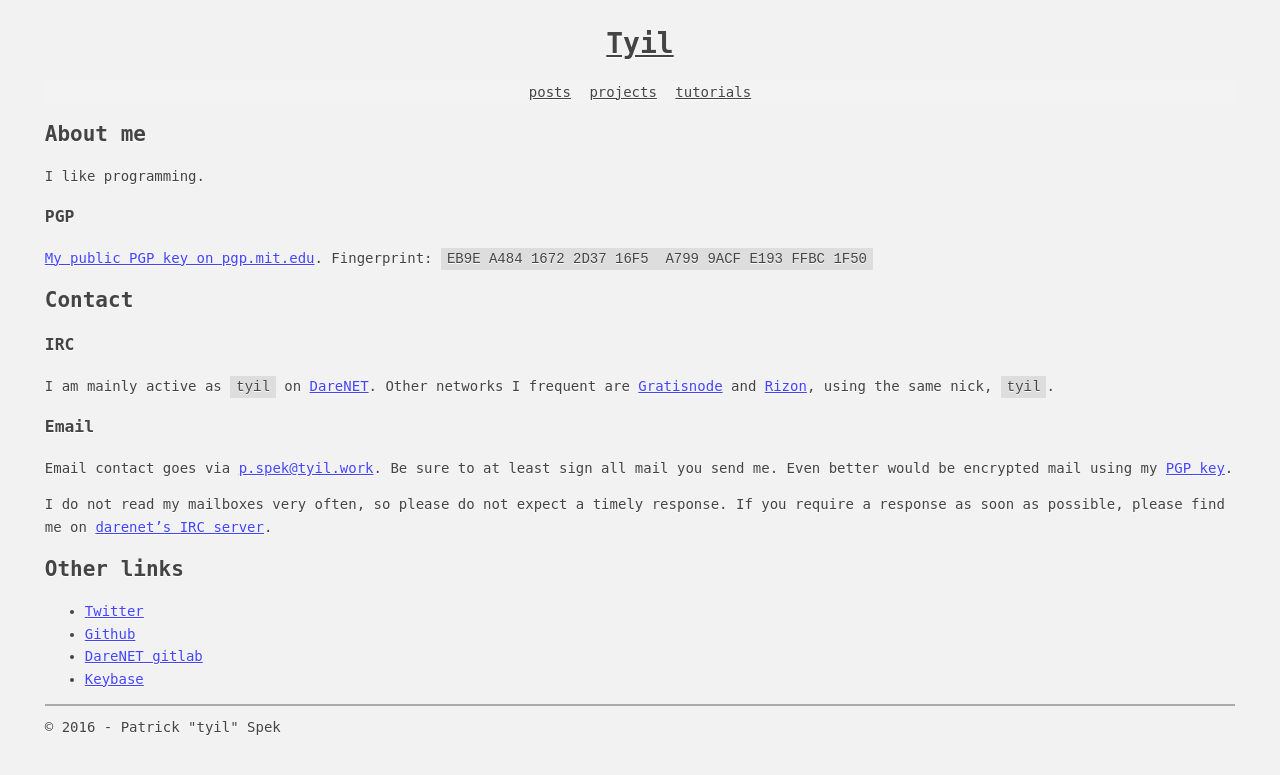
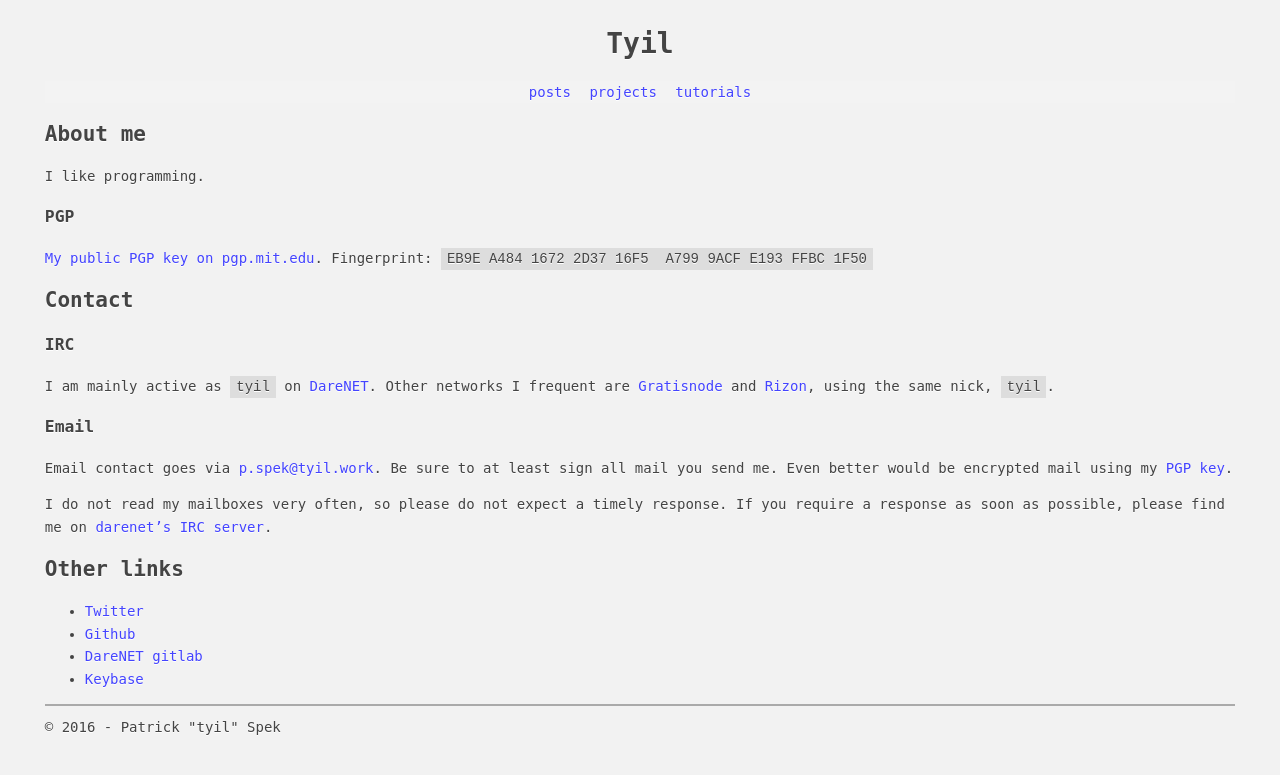
Before and after one commit to Tyil/website, a Jekyll site: the page built from _pages/index.md, in a window 1280 px wide. Shown: the top 775 px of the page. Built offline with Jekyll 4.4.1, drawn with Linux system fonts in a browser that asks for light colours; Markdown is read by kramdown in place of the engine named in the settings.

Commit message:
Update link style

```diff
--- a/css/main.scss
+++ b/css/main.scss
@@ -17,12 +17,12 @@ body {
 
 // site layout
 header#site-header {
+	h1 a {
+		color: inherit;
+	}
+
 	h1, nav {
 		text-align: center;
-	}
-
-	a {
-		color: inherit;
 	}
 
 	nav {
@@ -59,7 +59,7 @@ footer {
 // content tags
 a {
 	color: #4444ff;
-	text-decoration: underline;
+	text-decoration: none;
 }
 
 a:hover {
```
